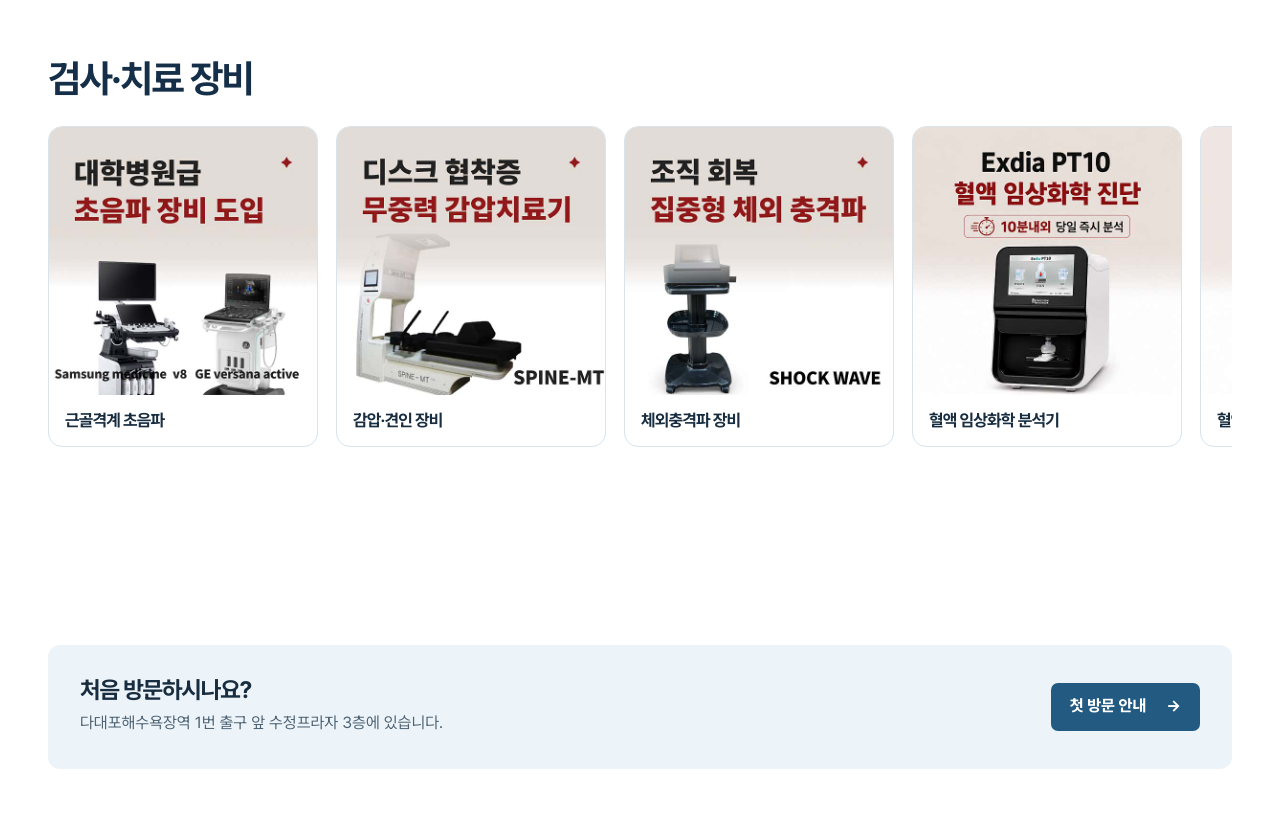
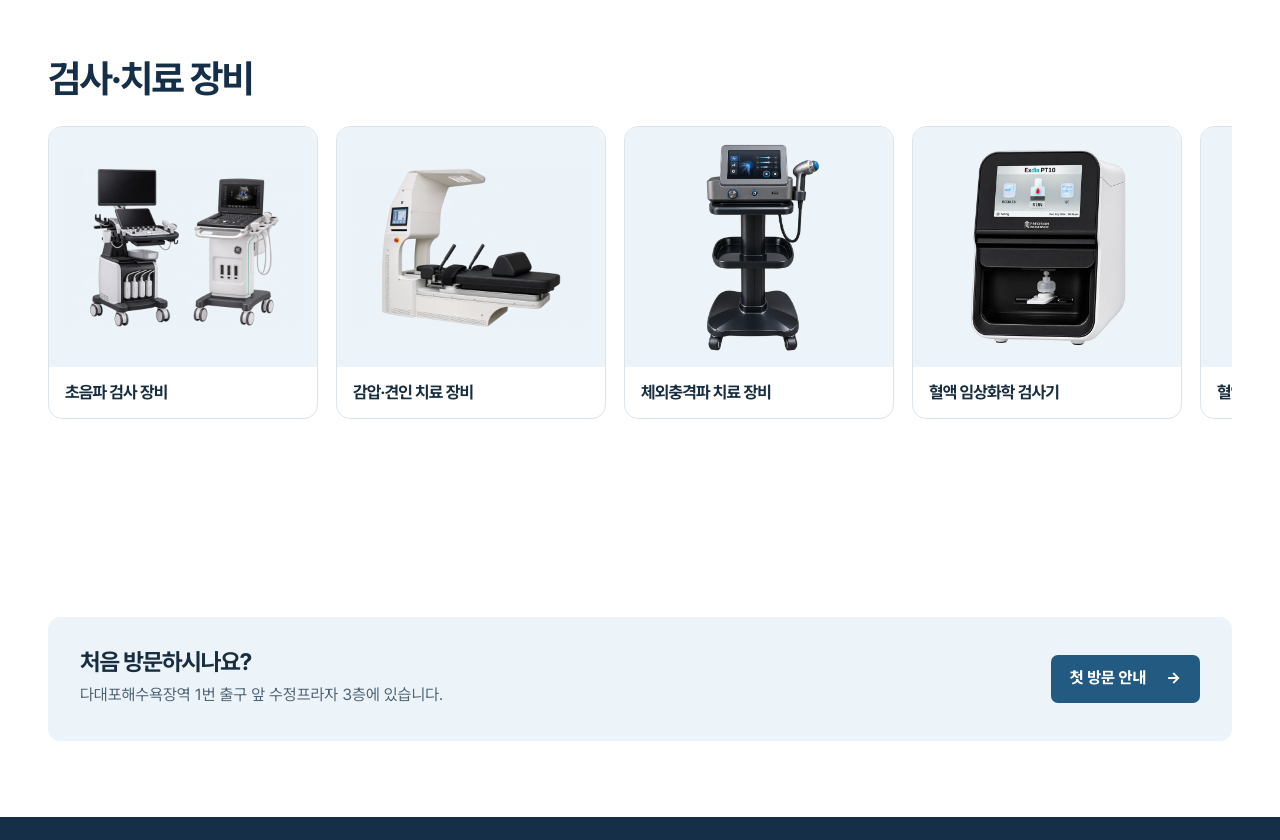
Before and after one commit to ssakarin/khhongik-website, a plain HTML site: page about.html in a window 1280 px wide. Shown: the part 820-1660 px from the top of the page. Drawn offline with Linux system fonts and the light colour scheme.

Commit message:
Restyle equipment photos as clean cutouts

```diff
--- a/about.html
+++ b/about.html
@@ -14,7 +14,7 @@
   <meta property="og:url" content="https://ssakarin.github.io/khhongik-website/about.html">
   <meta property="og:image" content="https://ssakarin.github.io/khhongik-website/assets/heo-profile.webp">
   <link rel="icon" type="image/webp" href="assets/icon.webp">
-  <link rel="stylesheet" href="styles.css?v=8">
+  <link rel="stylesheet" href="styles.css?v=9">
 </head>
 <body>
   <a class="skip-link" href="#main">본문으로 건너뛰기</a>
@@ -64,32 +64,32 @@
       <h2 id="about-equipment-title">검사·치료 장비</h2>
       <div class="about-equipment-list" aria-label="검사·치료 장비 목록">
         <article class="about-equipment-item">
-          <img src="assets/equipment-ultrasound.png" width="560" height="560" loading="lazy" alt="근골격계 초음파 장비">
-          <h3>근골격계 초음파</h3>
+          <img src="assets/equipment-ultrasound-v2.webp" width="720" height="480" loading="lazy" alt="초음파 검사 장비">
+          <h3>초음파 검사 장비</h3>
         </article>
         <article class="about-equipment-item">
-          <img src="assets/equipment-decompression.png" width="560" height="560" loading="lazy" alt="SPINE-MT 감압 치료 장비">
-          <h3>감압·견인 장비</h3>
+          <img src="assets/equipment-decompression-v2.webp" width="720" height="480" loading="lazy" alt="감압·견인 치료 장비">
+          <h3>감압·견인 치료 장비</h3>
         </article>
         <article class="about-equipment-item">
-          <img src="assets/equipment-shockwave.png" width="560" height="560" loading="lazy" alt="체외충격파 장비">
-          <h3>체외충격파 장비</h3>
+          <img src="assets/equipment-shockwave-v2.webp" width="625" height="720" loading="lazy" alt="체외충격파 치료 장비">
+          <h3>체외충격파 치료 장비</h3>
         </article>
         <article class="about-equipment-item">
-          <img src="assets/equipment-pt10.jpg" width="560" height="560" loading="lazy" alt="Exdia PT10 혈액 임상화학 분석기">
-          <h3>혈액 임상화학 분석기</h3>
+          <img src="assets/equipment-pt10-v2.webp" width="720" height="720" loading="lazy" alt="혈액 임상화학 검사기">
+          <h3>혈액 임상화학 검사기</h3>
         </article>
         <article class="about-equipment-item">
-          <img src="assets/equipment-trf-plus.jpg" width="560" height="560" loading="lazy" alt="Exdia TRF Plus 혈액 면역 분석기">
-          <h3>혈액 면역 분석기</h3>
+          <img src="assets/equipment-trf-plus-v2.webp" width="720" height="576" loading="lazy" alt="혈액 면역 검사기">
+          <h3>혈액 면역 검사기</h3>
         </article>
         <article class="about-equipment-item">
-          <img src="assets/equipment-ibalance.png" width="560" height="560" loading="lazy" alt="iBALANCE 체형 분석기">
-          <h3>체형 분석기</h3>
+          <img src="assets/equipment-ibalance-v2.webp" width="307" height="720" loading="lazy" alt="자세·체형 측정기">
+          <h3>자세·체형 측정기</h3>
         </article>
         <article class="about-equipment-item">
-          <img src="assets/equipment-omnifit.png" width="560" height="560" loading="lazy" alt="OMNIFIT 뇌파 측정 장비">
-          <h3>OMNIFIT 측정 장비</h3>
+          <img src="assets/equipment-omnifit-v2.webp" width="495" height="720" loading="lazy" alt="OMNIFIT 측정기">
+          <h3>OMNIFIT 측정기</h3>
         </article>
       </div>
     </section>
--- a/styles.css
+++ b/styles.css
@@ -289,8 +289,9 @@ details[open] .expand-icon { transform: rotate(45deg); }
 .about-equipment-item img {
   display: block;
   width: 100%;
-  aspect-ratio: 1;
-  object-fit: cover;
+  height: 240px;
+  padding: 14px;
+  object-fit: contain;
   background: var(--ice);
 }
 .about-equipment-item h3 { margin: 16px; font-size: 1.05rem; }
```
Also changed, not shown: care.html (+15 -15 lines), assets/equipment-decompression-v2.webp (added), assets/equipment-ibalance-v2.webp (added), assets/equipment-omnifit-v2.webp (added), assets/equipment-pt10-v2.webp (added), assets/equipment-shockwave-v2.webp (added), assets/equipment-trf-plus-v2.webp (added), assets/equipment-ultrasound-v2.webp (added).
